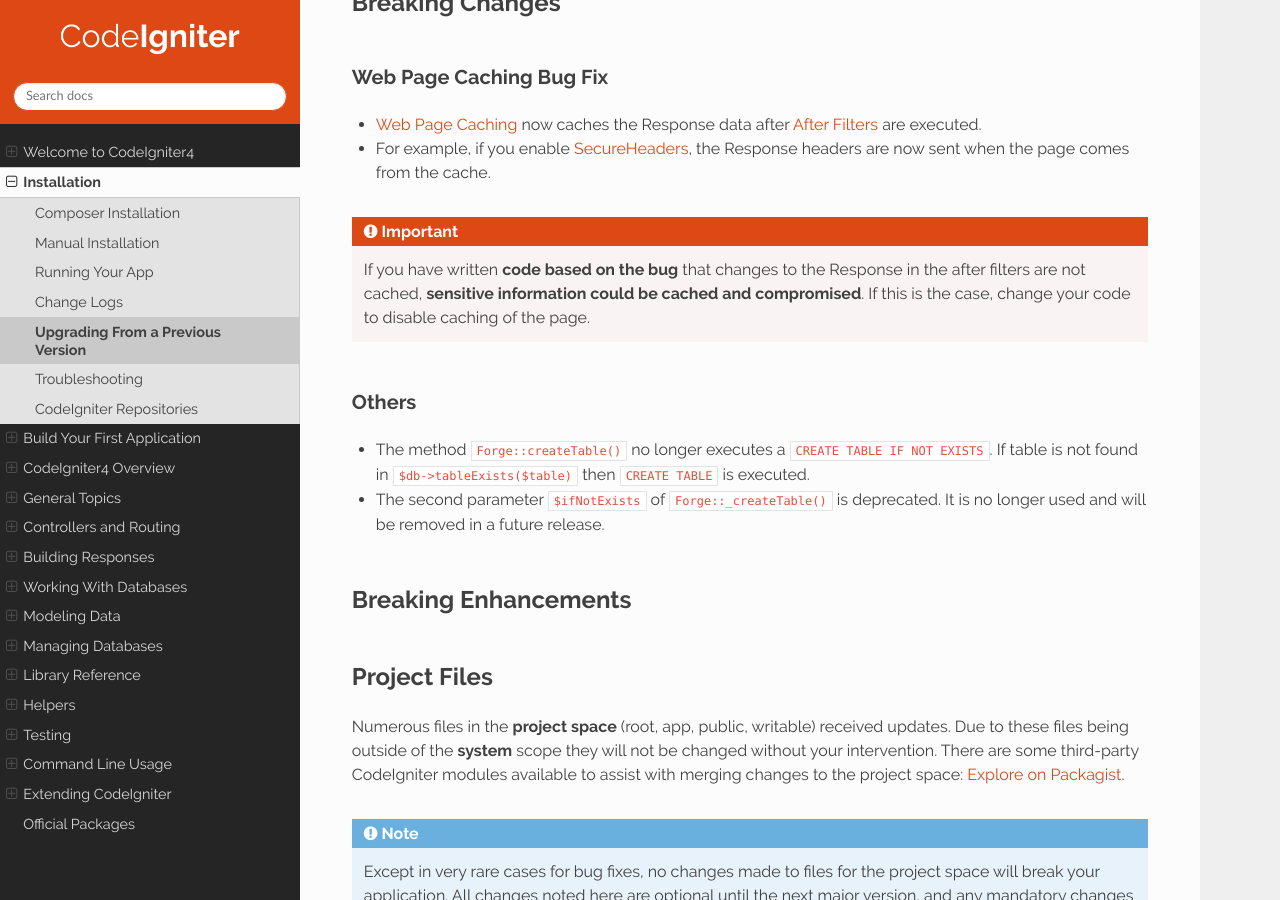
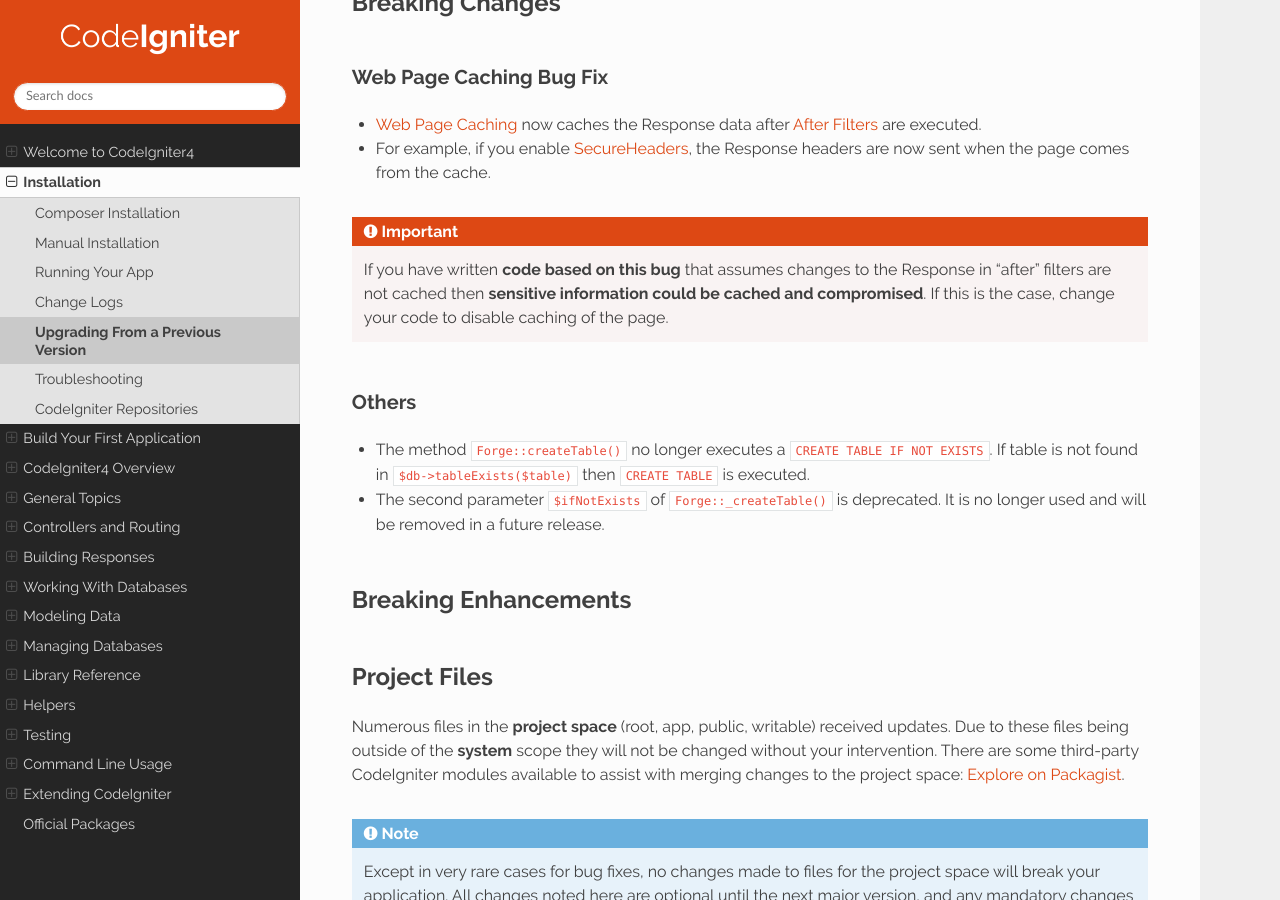
Before and after one commit to NEKOGET/ci4_user_guide_src, a Sphinx documentation site: the page built from source/installation/upgrade_422.rst, in a window 1280 px wide and 900 px high, scrolled down 629 px. Built offline with Sphinx 7.4.7 and the Read the Docs theme 2.0.0, drawn with Linux system fonts in a browser that asks for light colours.

Commit message:
docs: fix by proofreading
Co-authored-by: MGatner <mgatner@icloud.com>

```diff
--- a/source/installation/upgrade_422.rst
+++ b/source/installation/upgrade_422.rst
@@ -25,7 +25,7 @@ Web Page Caching Bug Fix
 - :doc:`../general/caching` now caches the Response data after :ref:`after-filters` are executed.
 - For example, if you enable :ref:`secureheaders`, the Response headers are now sent when the page comes from the cache.
 
-.. important:: If you have written **code based on the bug** that changes to the Response in the after filters are not cached, **sensitive information could be cached and compromised**. If this is the case, change your code to disable caching of the page.
+.. important:: If you have written **code based on this bug** that assumes changes to the Response in "after" filters are not cached then **sensitive information could be cached and compromised**. If this is the case, change your code to disable caching of the page.
 
 Others
 ======
```
